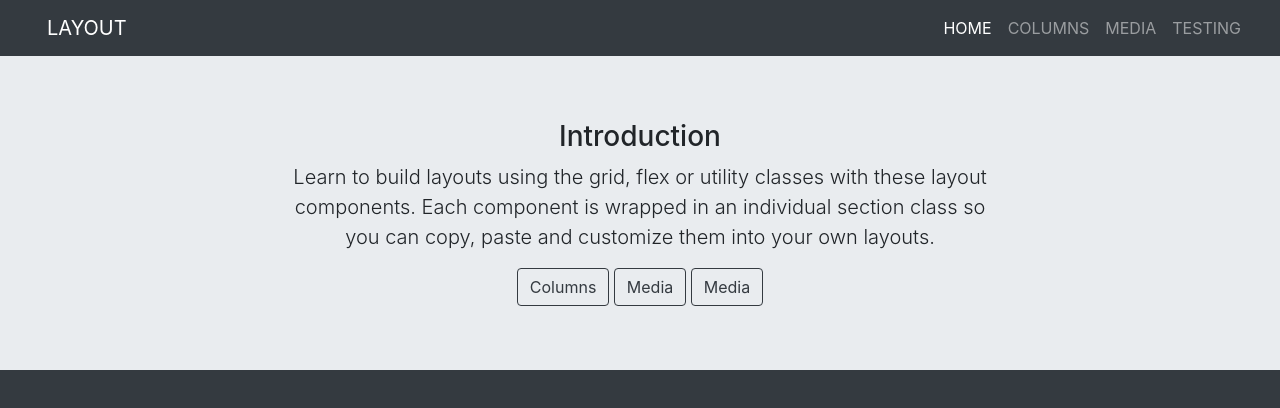
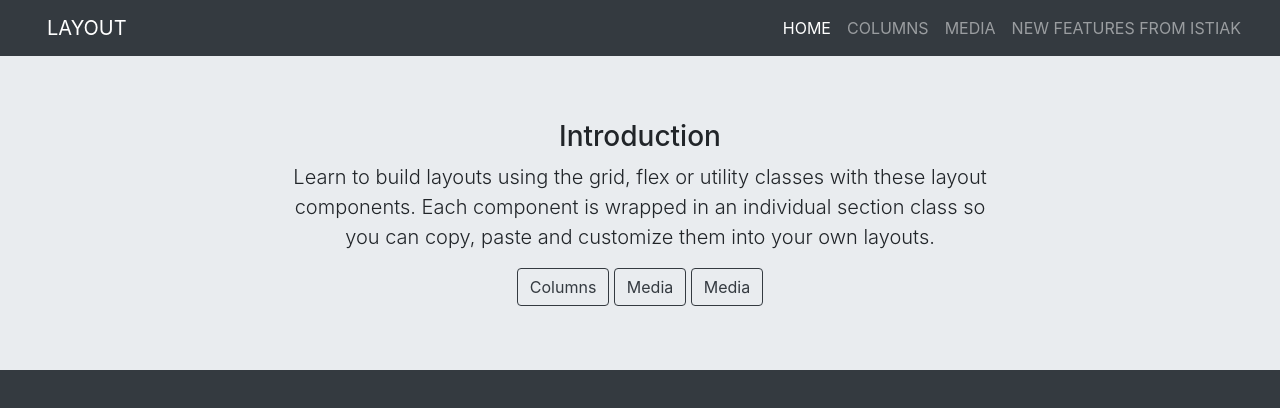
Before and after one commit to Anikcse18/playwithGit, a plain HTML site: page html/index.html in a window 1280 px wide. Drawn offline with nearby package versions, Linux system fonts and the light colour scheme.

Commit message:
edit text

```diff
--- a/html/index.html
+++ b/html/index.html
@@ -26,7 +26,7 @@
               <a class="nav-item nav-link text-white" href="index.html">home</a>
               <a class="nav-item nav-link" href="columns.html">columns</a>
               <a class="nav-item nav-link" href="media.html">media</a>
-              <a class="nav-item nav-link" href="media.html">Testing</a>
+              <a class="nav-item nav-link" href="media.html">New Features from Istiak</a>
 
             </div>
           </div>
```
